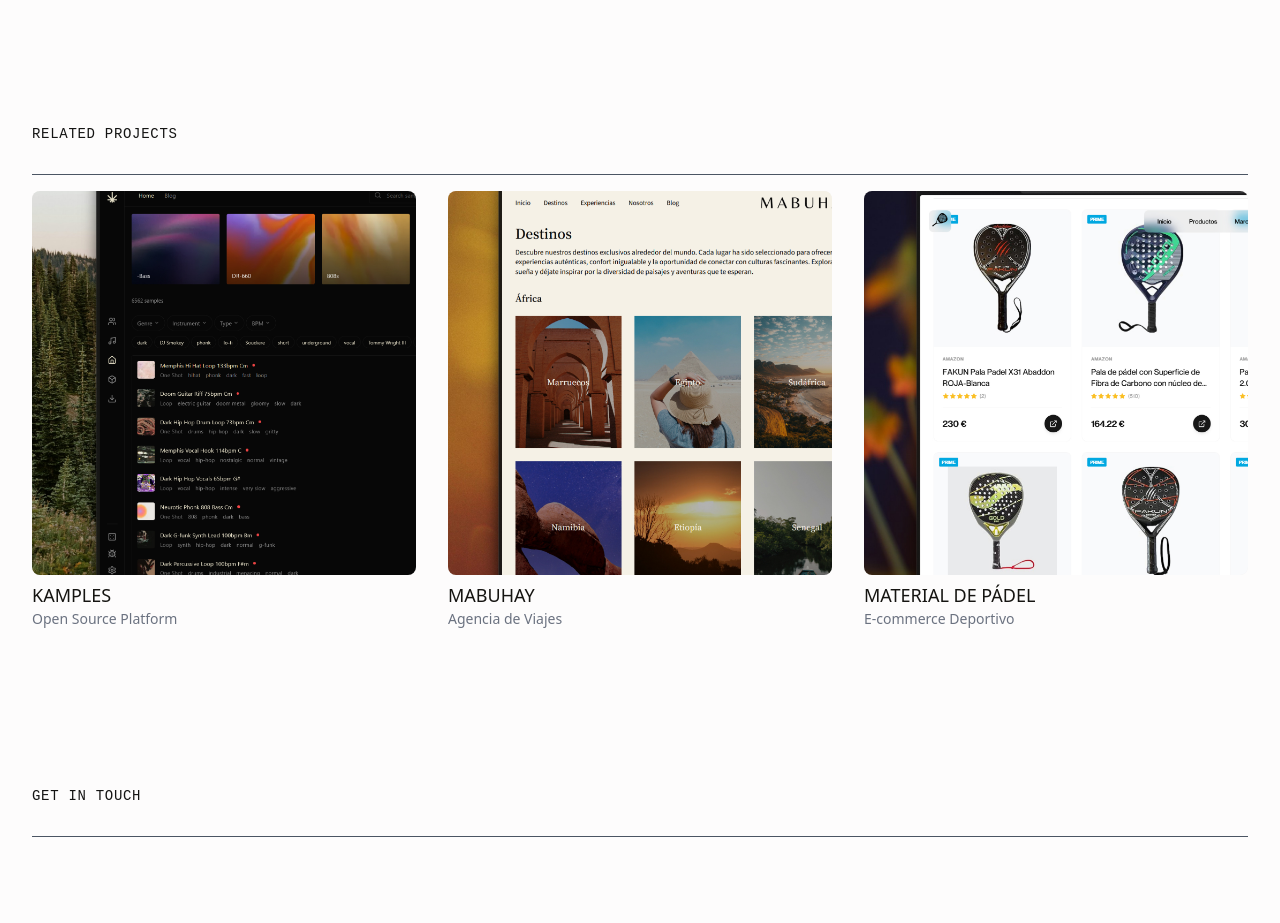
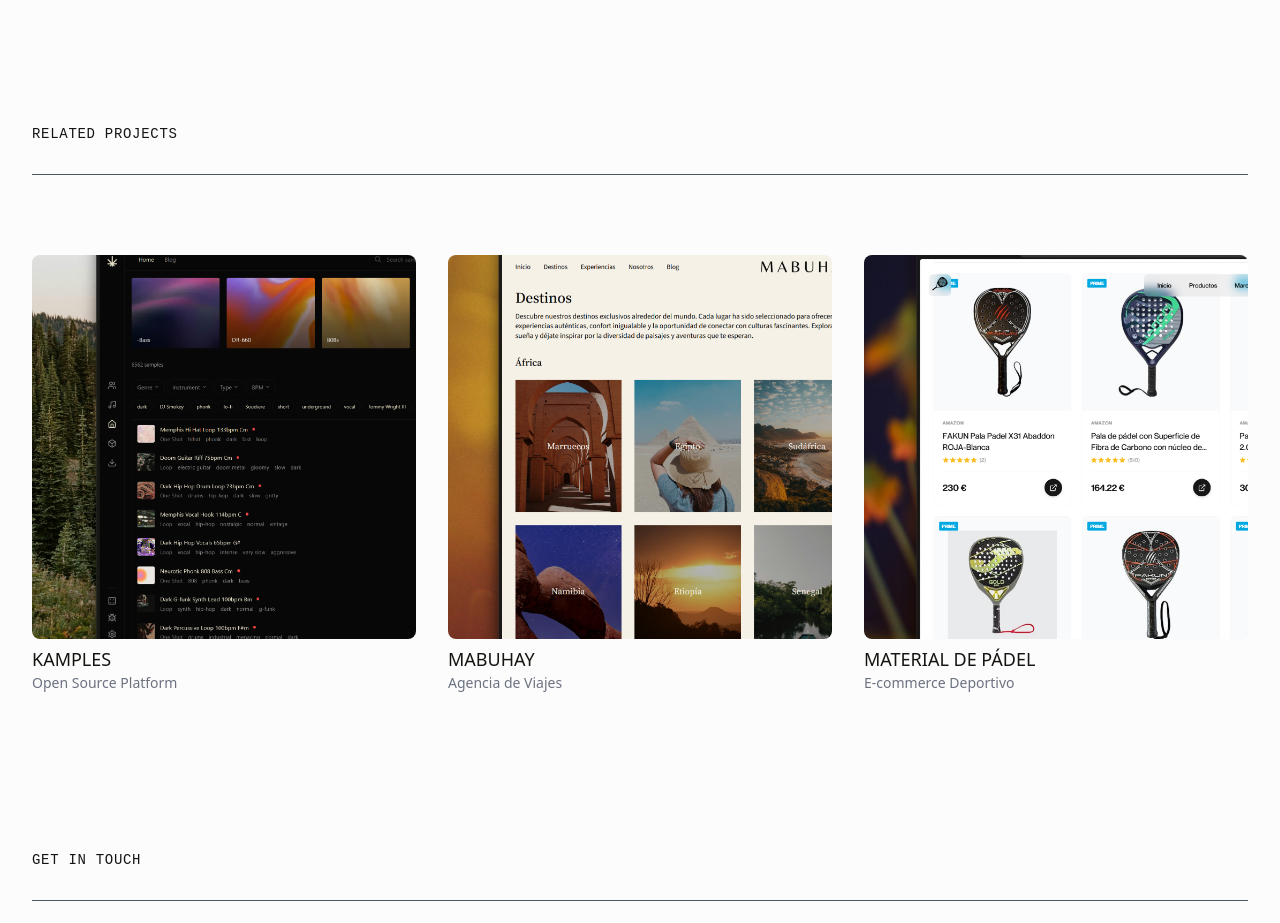
Before and after one commit to 1ndoryu/glory-rs, a React (Vite) app in the folder frontend/: page /proyectos/guillermochatbot in a window 1280 px wide. Shown: the part 1232-2155 px from the top of the page. Built offline with nearby package versions, Linux system fonts and the light colour scheme; no server answers; a web font is replaced by a local one.

Commit message:
044A-26: proyectoRelacionadosContenedor igualado a showcaseContenedor (flex column + gap)

```diff
--- a/frontend/src/islands/ProyectoIndividualIsland.css
+++ b/frontend/src/islands/ProyectoIndividualIsland.css
@@ -87,11 +87,15 @@
     background-color: var(--bg-primary);
 }
 
+/* [044A-26] Igualado a .showcaseContenedor para consistencia visual */
 .proyectoRelacionadosContenedor {
+    width: 100%;
     max-width: var(--container-width);
     margin: 0 auto;
     padding: 0 var(--spacing-lg);
-    width: 100%;
+    display: flex;
+    flex-direction: column;
+    gap: var(--spacing-xl);
 }
 
 .proyectoRelacionadosGrid {
```
